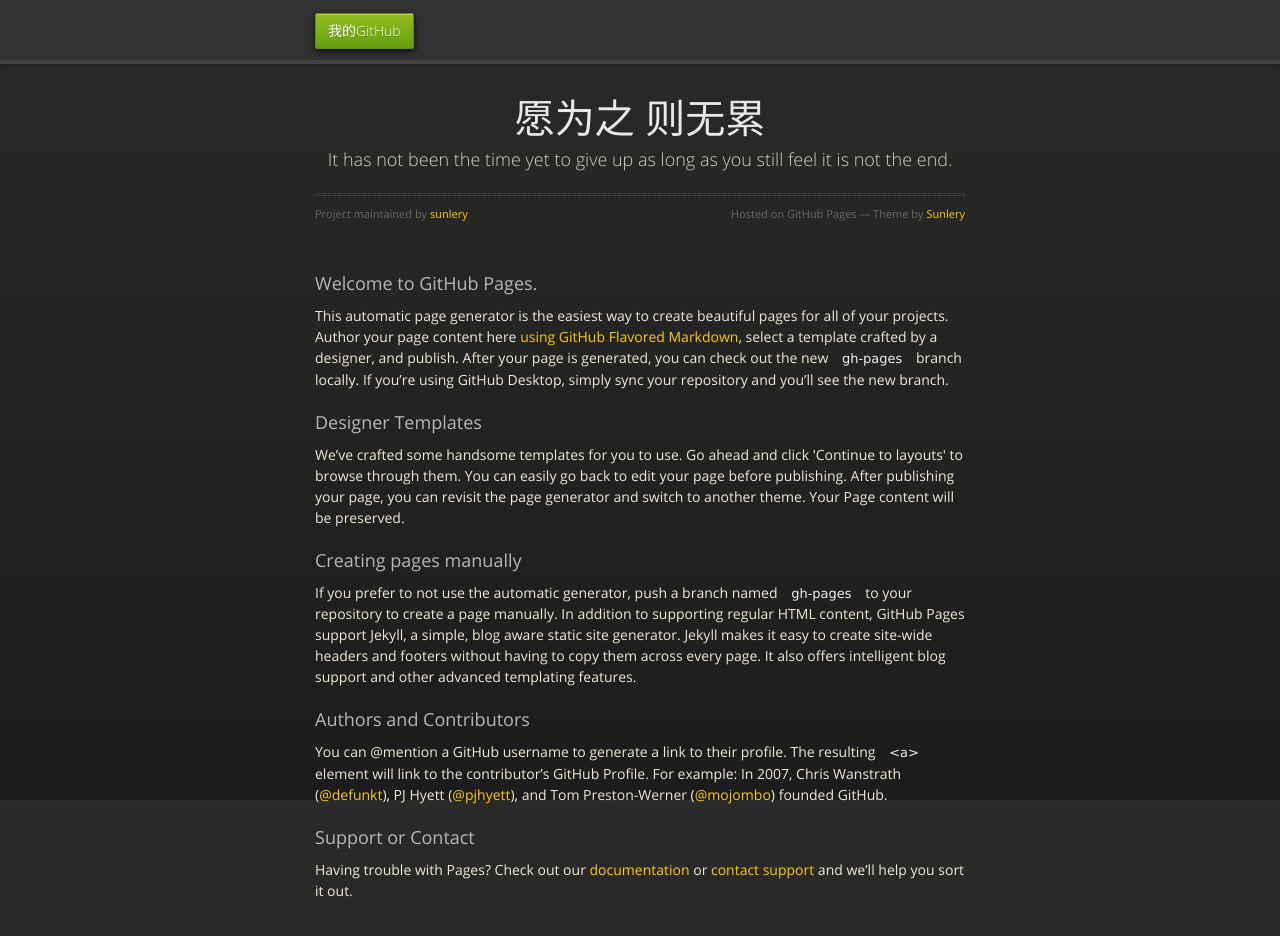
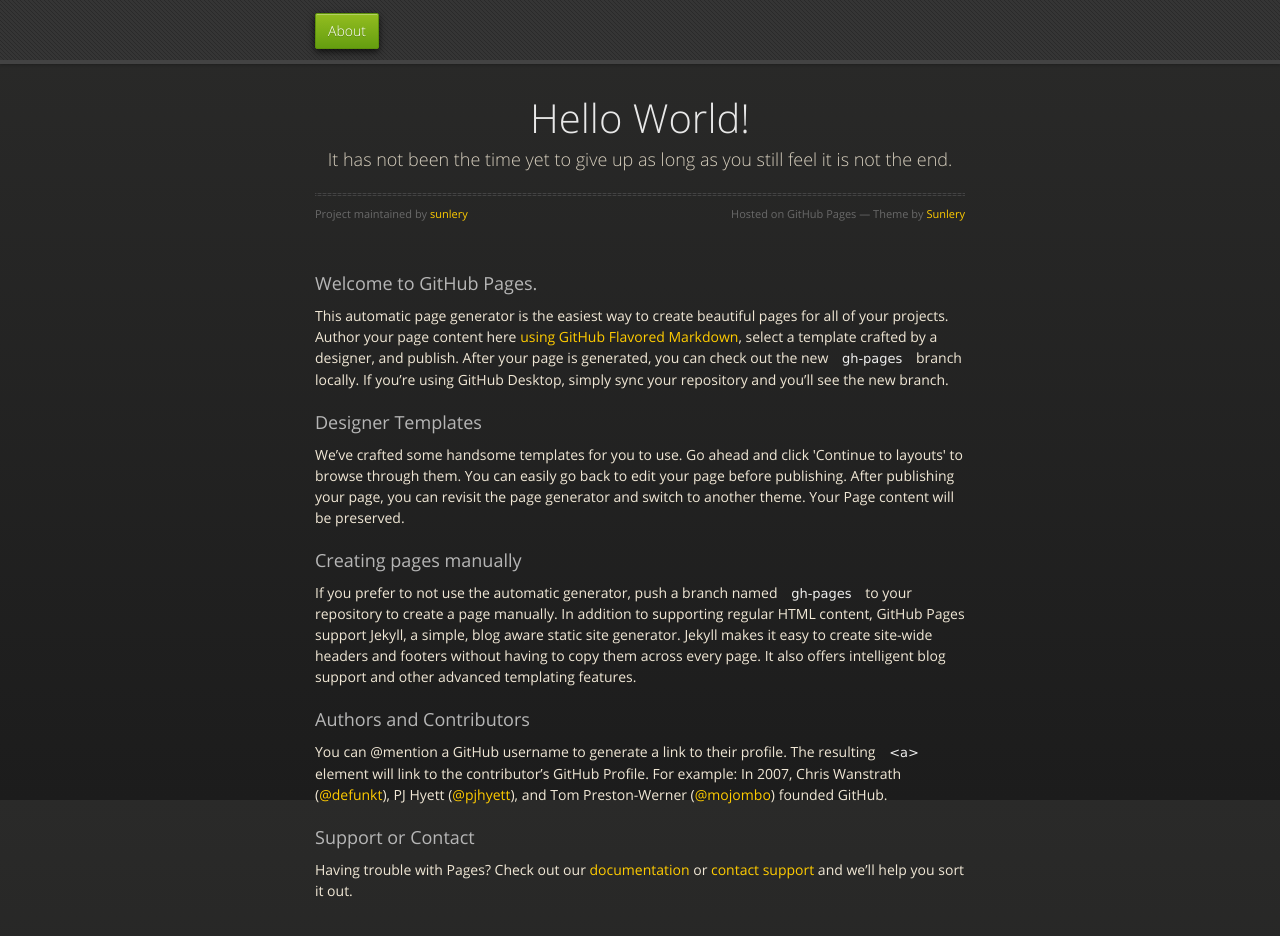
Before and after one commit to sunlery/sunlery.github.com, a plain HTML site: page index.html in a window 1280 px wide. Drawn offline with nearby package versions, Linux system fonts and the light colour scheme.

Commit message:
Update index.html

```diff
--- a/index.html
+++ b/index.html
@@ -20,7 +20,7 @@
   <body>
       <div id="header">
         <nav>
-          <li class="fork"><a href="https://github.com/sunlery">我的GitHub</a></li>
+          <li class="fork"><a href="http://weibo.com/lisun1988">About</a></li>
         </nav>
       </div><!-- end header -->
 
@@ -28,11 +28,11 @@
 
       <section>
         <div id="title">
-          <h1>愿为之 则无累</h1>
+          <h1>Hello World!</h1>
           <p>It has not been the time yet to give up as long as you still feel it is not the end.</p>
           <hr>
           <span class="credits left">Project maintained by <a href="https://github.com/sunlery">sunlery</a></span>
-          <span class="credits right">Hosted on GitHub Pages &mdash; Theme by <a href="http://weibo.com/lisun1988">Sunlery</a></span>
+          <span class="credits right">Hosted on GitHub Pages &mdash; Theme by <a href="https://coding.net/u/lisun01">Sunlery</a></span>
         </div>
 
         <h3>
```
